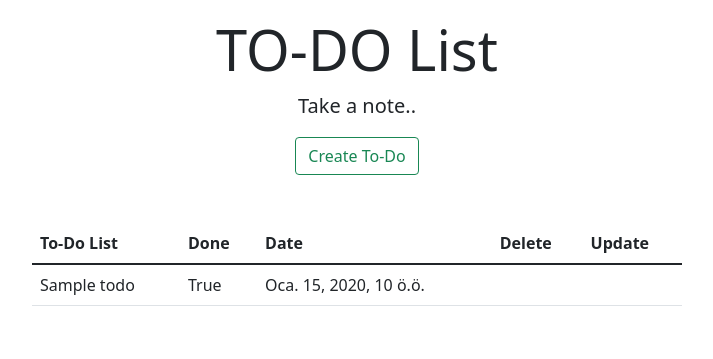
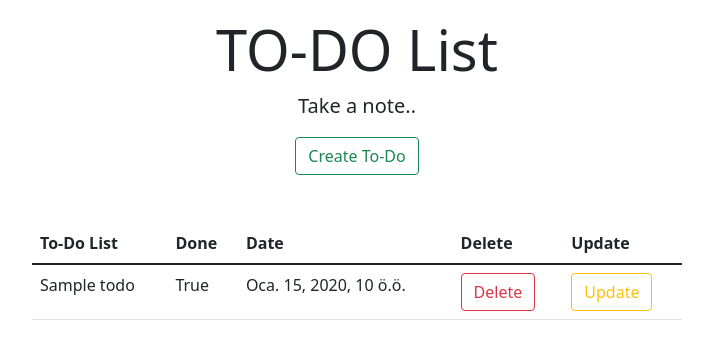
Before and after one commit to busraercelik/django-todo-app, a Django app: page / in a window 1280 px wide. Shown: the part 56-415 px from the top of the page, without its empty margins (283-996 px from the left). Run offline with Django 3.2, Linux system fonts and the light colour scheme; tables that the repository leaves empty hold one stand-in row (values such as "Sample post").

Commit message:
activated delete button

```diff
--- a/todo_project/templates/todo_app/index.html
+++ b/todo_project/templates/todo_app/index.html
@@ -30,8 +30,9 @@
           <td>{{ todo.title }}</td>
           <td>{{ todo.is_finished }}</td>
           <td>{{ todo.date }}</td>
-          <td></td>
-          <td></td>
+          <!-- id sine göre silme işlemi yapar-->
+          <td><a href="{% url 'delete' todo.id %}" role="button" class="btn btn-outline-danger">Delete</a></td>
+          <td><a href="" role="button" class="btn btn-outline-warning">Update</a></td>
         </tr>
       {% endfor %}
       </tbody>
--- a/todo_project/todo_app/urls.py
+++ b/todo_project/todo_app/urls.py
@@ -1,8 +1,12 @@
 from django.urls import path
 from . import views
 
+'''
+    migrationsdaki pk olan id yi kullanarak seçilen todo satırını sileriz
+'''
 urlpatterns = [
     path('', views.index, name="index"),
     path('about/', views.about, name="about"),
-    path('create/', views.create, name="create")
+    path('create/', views.create, name="create"),
+    path('delete/<Todos_id>', views.delete, name="delete")
 ]
--- a/todo_project/todo_app/views.py
+++ b/todo_project/todo_app/views.py
@@ -1,4 +1,4 @@
-from django.shortcuts import render
+from django.shortcuts import render, redirect
 from .models import Todos
 from .forms import ListForm
 
@@ -29,3 +29,12 @@ def create(request):
     else:
         todo_list = Todos.objects.all()
         return render(request, 'todo_app/create.html', {'todo_list': todo_list})
+
+
+def delete(request, Todos_id):
+    # çağrılan id yi getir ve sil
+    selected_todo = Todos.objects.get(pk=Todos_id)
+    selected_todo.delete()
+
+    # silme işlemi sonrası gideceği sayfayı redirect ile belirtiriz
+    return redirect('index')
```
